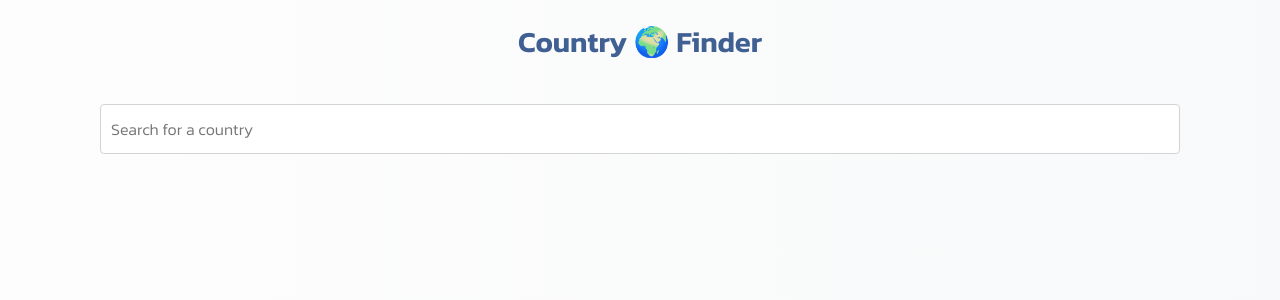
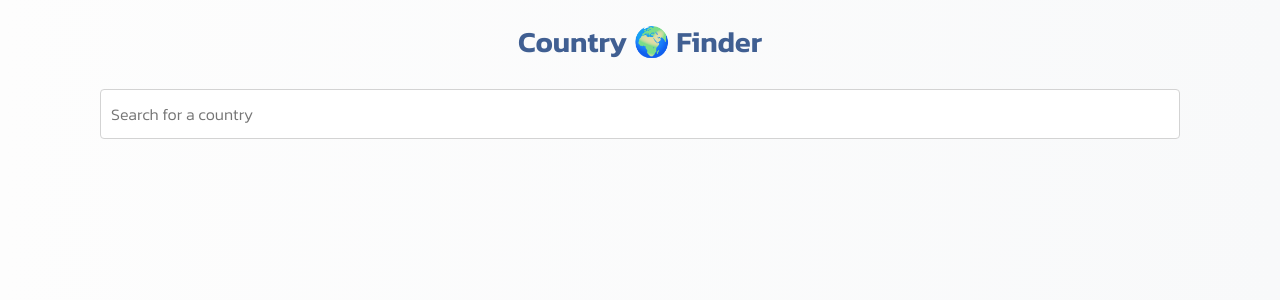
Before and after one commit to Bar-Barina/country-finder, a Next.js app: page / in a window 1280 px wide. Shown: the top 300 px of the page. Built offline with nearby package versions, Linux system fonts and the light colour scheme; no server answers.

Commit message:
fixed header padding

```diff
--- a/src/app/assets/styles/basics/_base.scss
+++ b/src/app/assets/styles/basics/_base.scss
@@ -18,7 +18,9 @@ body {
   &.no-scroll {
     overflow: hidden;
   }
-  // background: linear-gradient(to left, #dce7f8, #eeeded);
+  @include for-mobile-layout {
+    padding: 0 30px;
+  }
 }
 
 img {
--- a/src/app/assets/styles/components/_appHeader.scss
+++ b/src/app/assets/styles/components/_appHeader.scss
@@ -1,7 +1,8 @@
 .app-header-container {
   text-align: center;
   font-size: 25px;
-  padding: 20px;
+  padding-top: 20px;
+  padding-bottom: 5px;
   font-weight: bolder;
   font-family: kanit-semibold;
   color: $mainColor;
```
